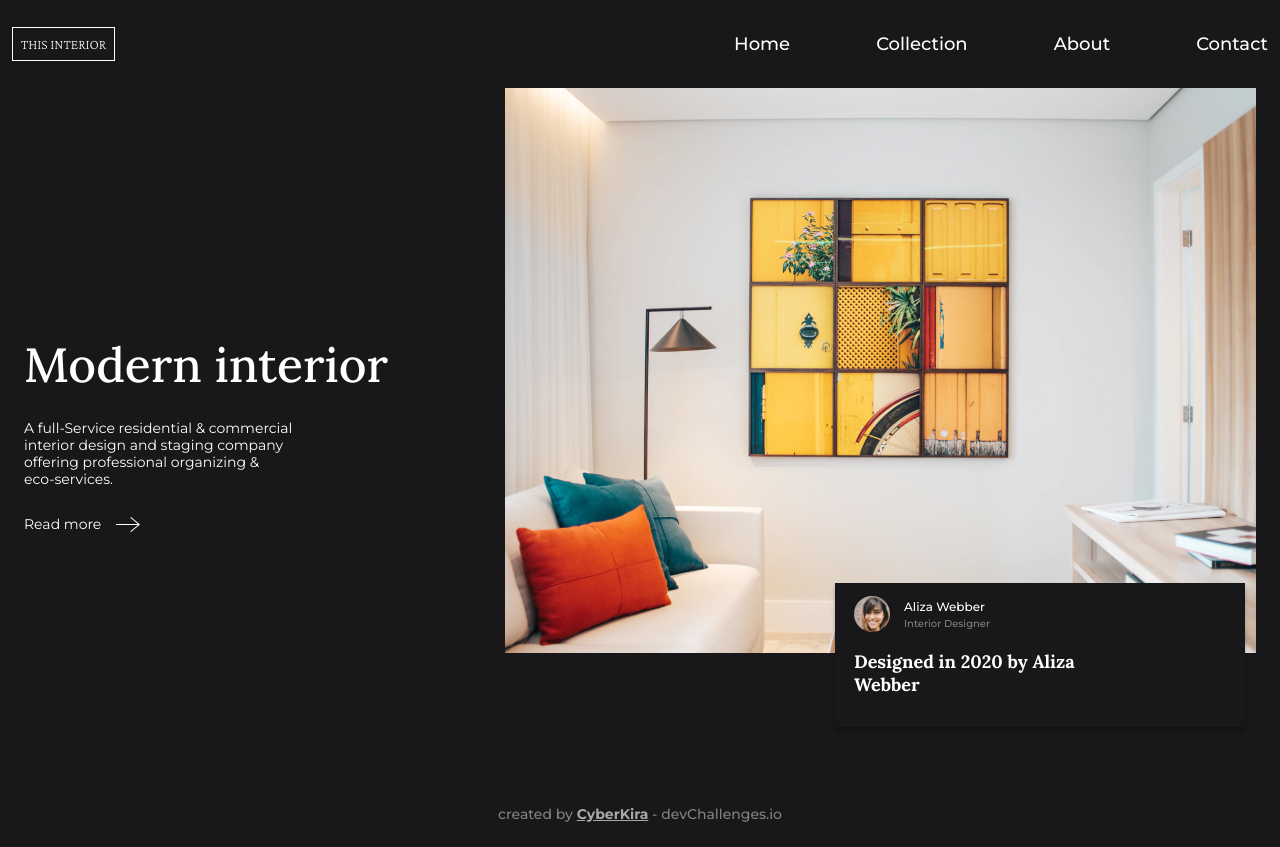
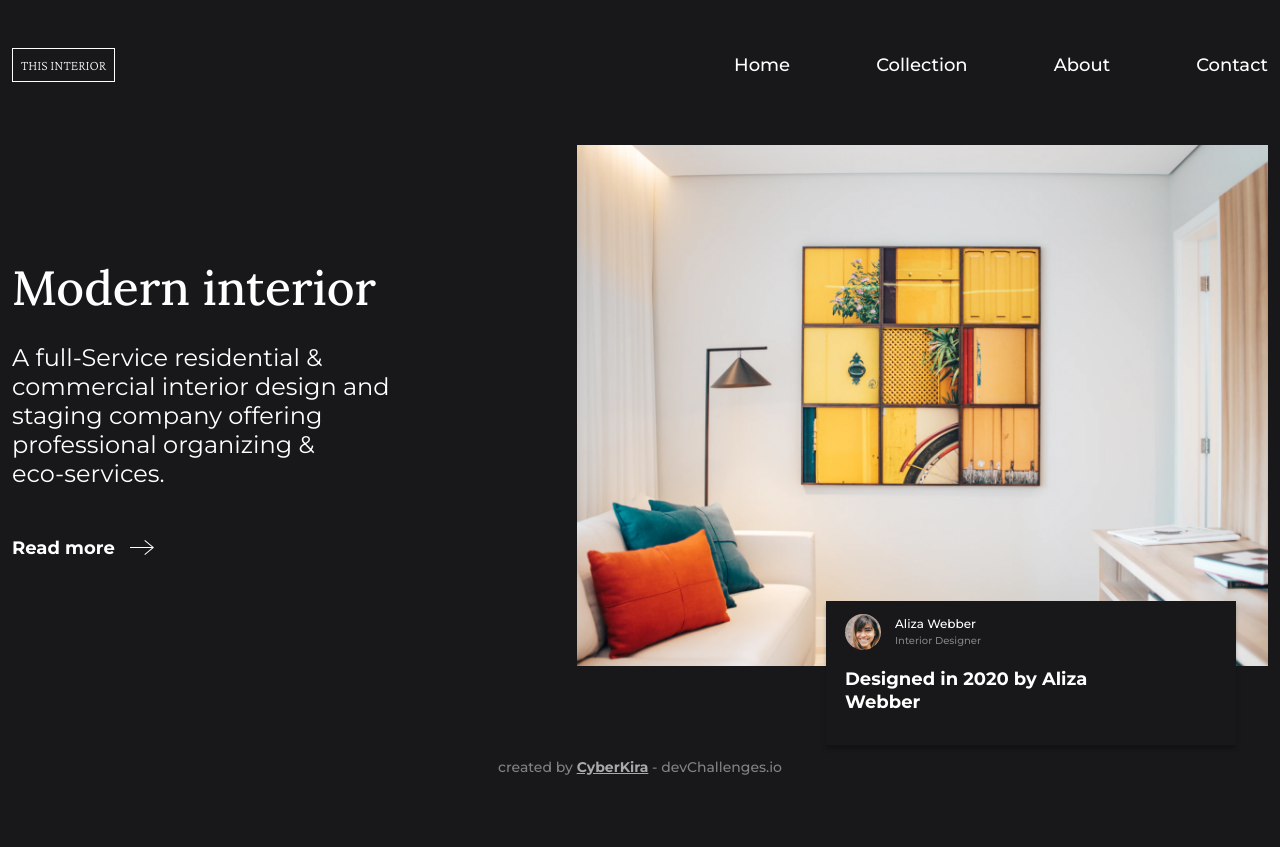
Before and after one commit to Cyber-Kira/interior-consultant, a website: page index.html in a window 1280 px wide. After the commit the page ends 800 px from the top, so only its background shows below. Drawn offline with nearby package versions, Linux system fonts and the light colour scheme.

Commit message:
feat: add desktop styles

```diff
--- a/index.html
+++ b/index.html
@@ -14,6 +14,7 @@
     <title>Interior Consultant</title>
   </head>
   <body class="dark-theme">
+    <div class="content">
       <header class="header wrapper">
         <a class="logo" href="#">This Interior</a>
         <ul class="navigation d-none">
@@ -28,11 +29,11 @@
       </header>
       <main class="main">
         <div class="wrapper row">
-        <section class="hero wrapper">
+          <section class="hero">
             <h1 class="hero__title">Modern interior</h1>
             <p class="hero__text">
-            A full-Service residential & commercial interior design and staging
-            company offering professional organizing & <br />
+              A full-Service residential & commercial interior design and
+              staging company offering professional organizing & <br />
               eco-services.
             </p>
             <a class="hero__link" href="#"
@@ -47,7 +48,6 @@
             >
           </section>
           <section class="promo">
-          <div class="wrapper">
             <img
               class="promo__image"
               src="src/img/photo1.png"
@@ -67,10 +67,10 @@
               </div>
               <p class="card__content">Designed in 2020 by Aliza Webber</p>
             </div>
-          </div>
           </section>
         </div>
       </main>
+    </div>
     <footer class="footer">
       <p class="footer__text">
         created by
--- a/src/sass/base/_base.scss
+++ b/src/sass/base/_base.scss
@@ -2,6 +2,9 @@ body {
   @extend %font-add;
   @include font($size: 0.875rem, $height: 1.063rem, $weight: 400);
   color: $color-light;
+  display: flex;
+  flex-direction: column;
+  height: 100%;
 }
 
 img {
@@ -10,20 +13,16 @@ img {
 
 h1 {
   @extend %font-add;
-  font-style: normal;
-  font-weight: 500;
-  font-size: 36px;
-  line-height: 46px;
+  @include font($size: 36px, $height: 46px, $weight: 500);
   @include media-laptop {
-    font-size: 48px;
-    line-height: 61px;
+    @include font($size: 48px, $height: 61px, $weight: 500);
   }
 }
 
 p {
-  @extend %font-add;
-  font-style: normal;
-  font-weight: 400;
-  font-size: 14px;
-  line-height: 17px;
+  @extend %font-prim;
+  @include font($size: 14px, $height: 17px, $weight: 400);
+  @include media-laptop {
+    @include font($size: 24px, $height: 29px, $weight: 400);
+  }
 }
--- a/src/sass/base/_normalize.scss
+++ b/src/sass/base/_normalize.scss
@@ -11,6 +11,7 @@
 html {
   line-height: 1.15; /* 1 */
   -webkit-text-size-adjust: 100%; /* 2 */
+  height: 100%;
 }
 
 /* Sections
--- a/src/sass/base/_theme.scss
+++ b/src/sass/base/_theme.scss
@@ -2,3 +2,8 @@
   background-color: $color-background-dark;
   color: $color-light;
 }
+
+.light-theme {
+  background-color: $color-light;
+  color: $color-background-dark;
+}
--- /dev/null
+++ b/src/sass/components/_card.scss
@@ -0,0 +1,44 @@
+.card {
+  box-sizing: border-box;
+  position: absolute;
+  bottom: -86px;
+  right: 11px;
+  max-width: 410px;
+  max-height: 189px;
+  width: 80%;
+  background-color: $color-background-dark;
+  box-shadow: 0px 4px 4px rgba(0, 0, 0, 0.25);
+  padding: 13px 19px;
+  &__hero {
+    display: flex;
+  }
+  &__credentials {
+    display: flex;
+    flex-direction: column;
+    justify-content: space-around;
+    margin-left: 14px;
+  }
+  &__title {
+    @extend %font-prim;
+    @include font($size: 0.75rem, $height: 0.9375rem, $weight: 500);
+  }
+  &__job {
+    @extend %font-prim;
+    @include font($size: 0.625rem, $height: 0.75rem, $weight: 500);
+    color: $color-gray;
+  }
+  &__image {
+    width: 36px;
+    height: 36px;
+    border-radius: 50%;
+  }
+  &__content {
+    width: 75%;
+    @include font($size: 18px, $height: 23px, $weight: 700);
+  }
+
+  @include media-laptop {
+    bottom: -75px;
+    right: 32px;
+  }
+}
--- a/src/sass/components/_footer.scss
+++ b/src/sass/components/_footer.scss
@@ -1,5 +1,5 @@
 .footer {
-  display: block;
+  flex-shrink: 0;
   width: 100%;
   padding: 24px 0;
   text-align: center;
--- a/src/sass/components/_header.scss
+++ b/src/sass/components/_header.scss
@@ -3,5 +3,5 @@
   display: flex;
   justify-content: space-between;
   align-items: center;
-  padding: 19px 12px;
+  padding: 40px 12px;
 }
--- a/src/sass/components/_hero.scss
+++ b/src/sass/components/_hero.scss
@@ -1,11 +1,17 @@
 .hero {
   &__title {
-    margin: 25px 0;
+    margin: 0 0 25px;
+    @include media-laptop {
+      margin: 0 0 25px;
+    }
   }
   &__text {
     @extend %font-prim;
     width: 65%;
     margin: 0;
+    @include media-laptop {
+      width: 75%;
+    }
   }
   &__link {
     @extend %font-prim;
@@ -22,5 +28,9 @@
       filter: invert(90%) sepia(73%) saturate(2%) hue-rotate(311deg)
         brightness(111%) contrast(101%);
     }
+    @include media-laptop {
+      @include font($size: 1.125rem, $height: 1.375rem, $weight: 700);
+      padding: 48px 0;
+    }
   }
 }
--- a/src/sass/components/_promo.scss
+++ b/src/sass/components/_promo.scss
@@ -1,43 +1,11 @@
 .promo {
   position: relative;
-  padding: 0 0 125px;
-  .card {
-    box-sizing: border-box;
-    position: absolute;
-    bottom: 55px;
-    right: 23px;
-    max-width: 410px;
-    max-height: 189px;
-    width: 80%;
-    background-color: $color-background-dark;
-    box-shadow: 0px 4px 4px rgba(0, 0, 0, 0.25);
-    padding: 13px 19px;
-    &__hero {
-      display: flex;
-    }
-    &__credentials {
-      display: flex;
-      flex-direction: column;
-      justify-content: space-around;
-      margin-left: 14px;
-    }
-    &__title {
-      @extend %font-prim;
-      @include font($size: 0.75rem, $height: 0.9375rem, $weight: 500);
-    }
-    &__job {
-      @extend %font-prim;
-      @include font($size: 0.625rem, $height: 0.75rem, $weight: 500);
-      color: $color-gray;
-    }
-    &__image {
-      width: 36px;
-      height: 36px;
-      border-radius: 50%;
-    }
-    &__content {
-      width: 75%;
-      @include font($size: 18px, $height: 23px, $weight: 700);
-    }
+  margin-bottom: 100px;
+  &__image {
+    width: 100%;
+    max-width: 737px;
+  }
+  @include media-laptop {
+    margin-bottom: 50px;
   }
 }
--- a/src/sass/layouts/_row.scss
+++ b/src/sass/layouts/_row.scss
@@ -1,7 +1,23 @@
 .row {
-  @include media-mobile {
+  @include media-laptop {
     display: flex;
     justify-content: space-between;
     align-items: center;
+    .hero {
+      width: 45%;
+    }
+
+    .promo {
+      width: 55%;
+    }
   }
 }
+
+.main {
+  height: calc(100% - 130px);
+  display: flex;
+}
+
+.content {
+  flex: 1 0 auto;
+}
--- a/src/sass/style.scss
+++ b/src/sass/style.scss
@@ -16,4 +16,5 @@
 @import "./components/navigation";
 @import "./components/hero";
 @import "./components/promo";
+@import "./components/card";
 @import "./components/footer";
```
Also changed, not shown: src/sass/style.css, 1 other file. Lines whose indentation alone changed are shown as unchanged.
